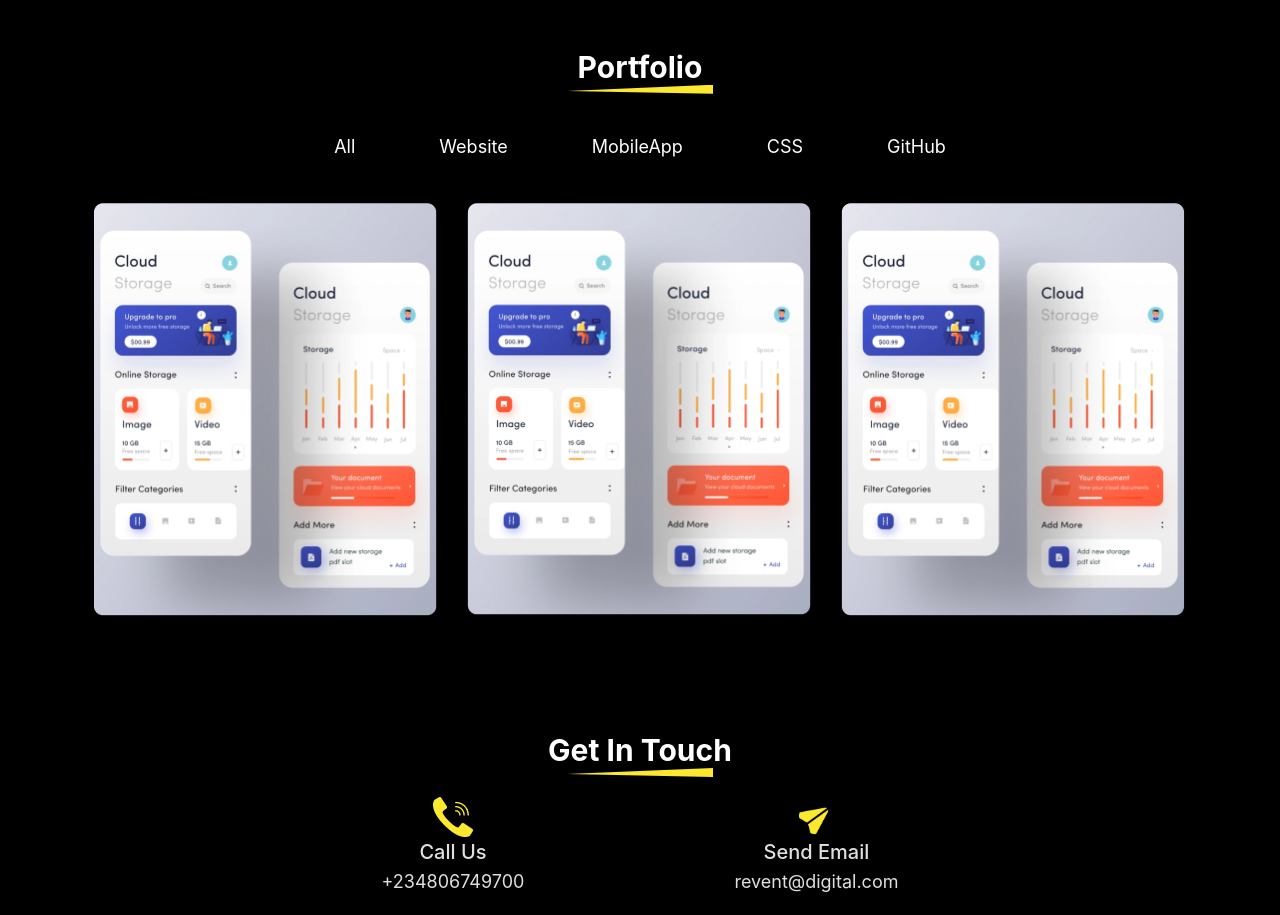
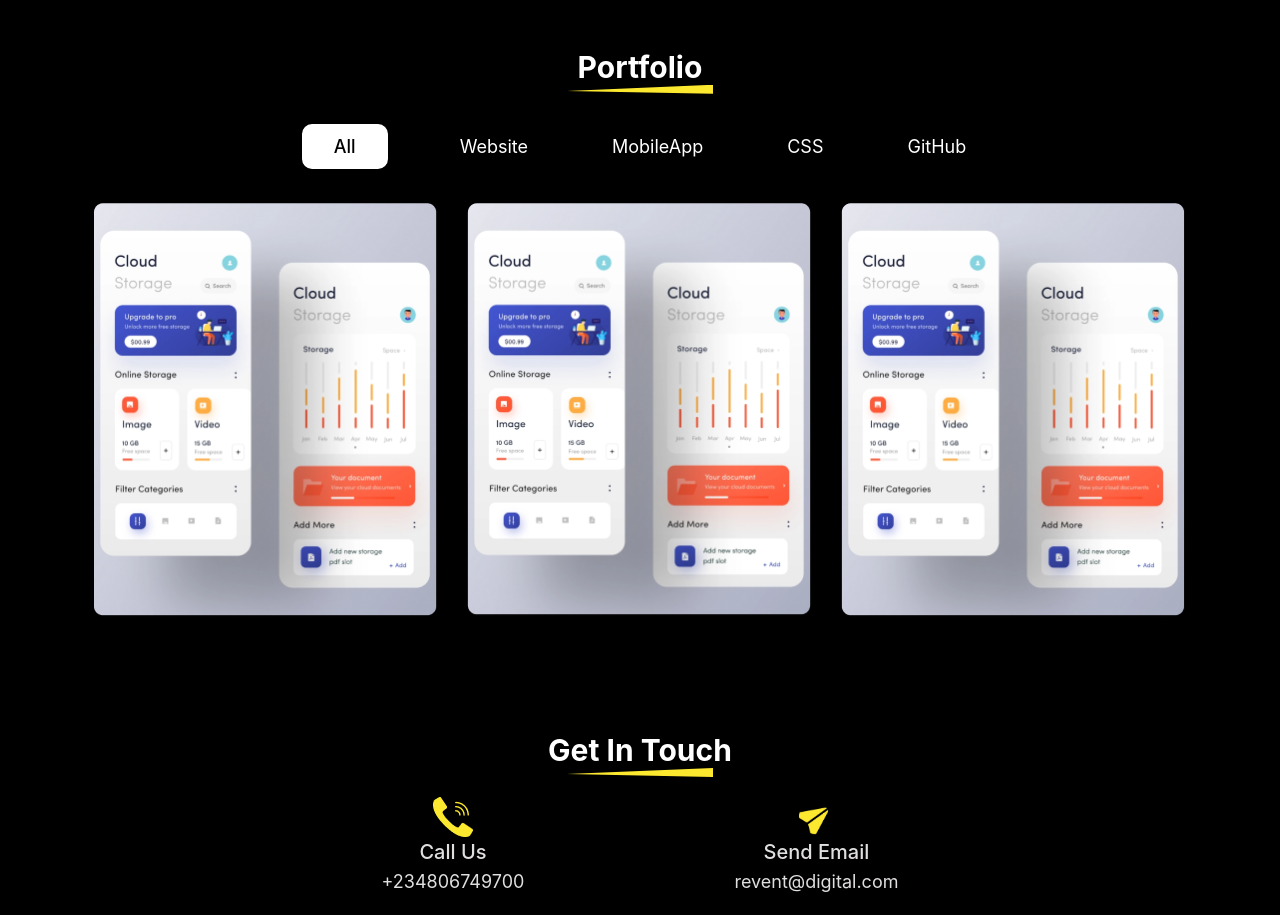
Before and after one commit to Ezekielcoolb/LandingPage, a React (Create React App) app: page / in a window 1280 px wide. Shown: the part 1800-2715 px from the top of the page. Built offline with nearby package versions, Linux system fonts and the light colour scheme.

Commit message:
committing changes

```diff
--- a/src/components/LandingPage.js
+++ b/src/components/LandingPage.js
@@ -2,7 +2,7 @@ import React, { useState } from "react";
 
 const LandingPage = () => {
 
-    const [activeIndex, setActiveIndex] = useState(null);
+    const [activeIndex, setActiveIndex] = useState(0);
 
 
     const handleClick = (index) => {
```
